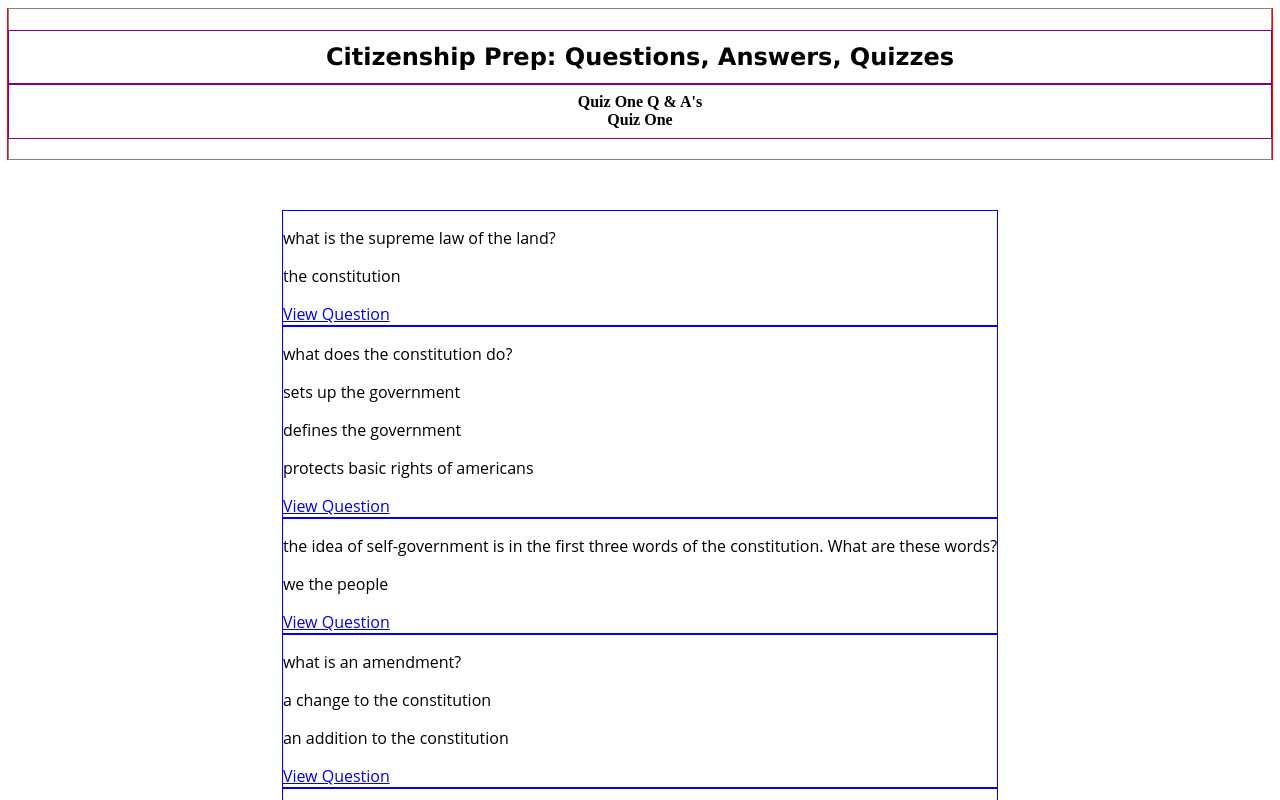
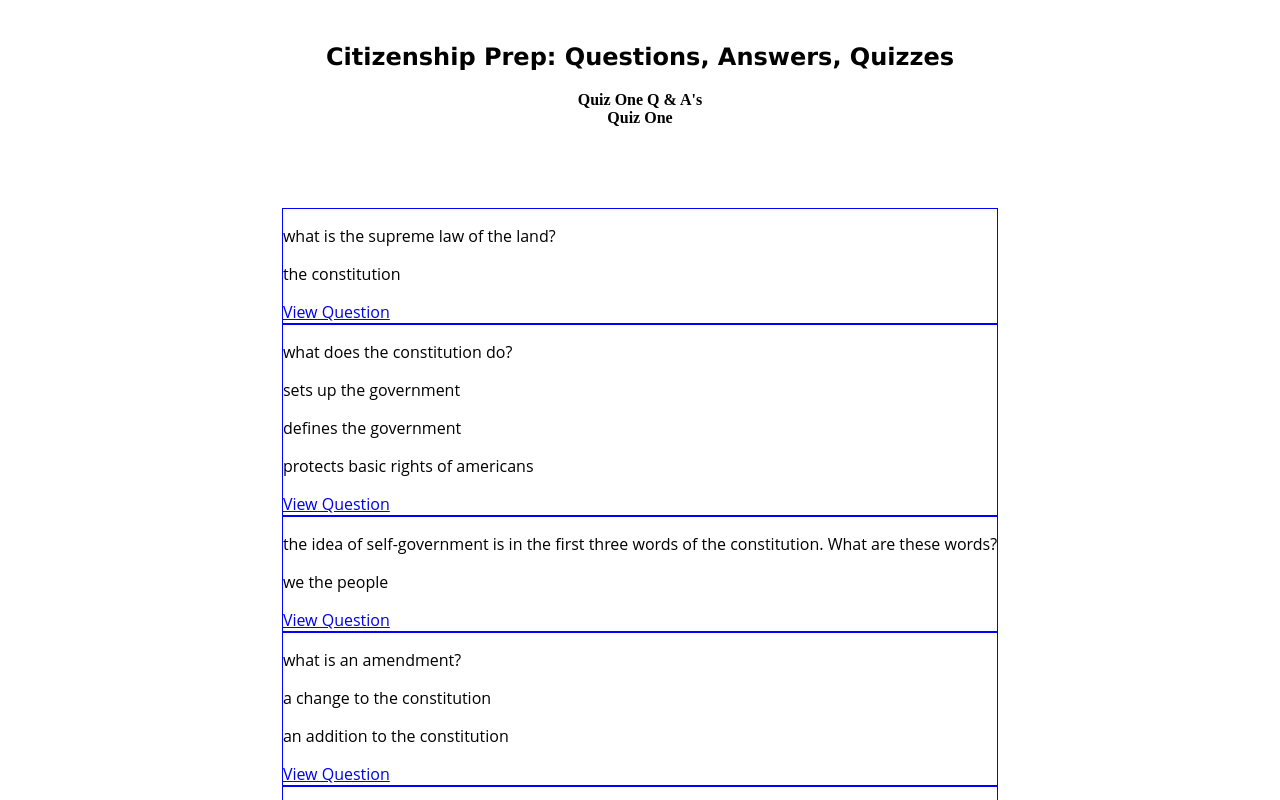
Before and after one commit to mmaustin/citizenship-questions-answers, a React (Create React App) app in the folder citizenship-frontend/: page / in a window 1280 px wide. Shown: the top 800 px of the page. Built offline with nearby package versions, Linux system fonts and the light colour scheme.

Commit message:
removed borders from elements in the nav bar

```diff
--- a/citizenship-frontend/src/index.css
+++ b/citizenship-frontend/src/index.css
@@ -19,7 +19,6 @@ body {
 }
 
 nav {
-    border: 1px solid red;
     width: 100%;
     margin-bottom: 50px;
     height: 150px;
@@ -30,7 +29,6 @@ nav {
 }
 
 #nav-section {
-    border: 1px solid gray;
     width: 100%;
     height: 100%;
     display: flex;
@@ -43,7 +41,6 @@ nav {
     margin: 0;
     width: 100%;
     height: 35%;
-    border: 1px solid purple;
     display: flex;
     justify-content: center;
     align-items: center;
```
